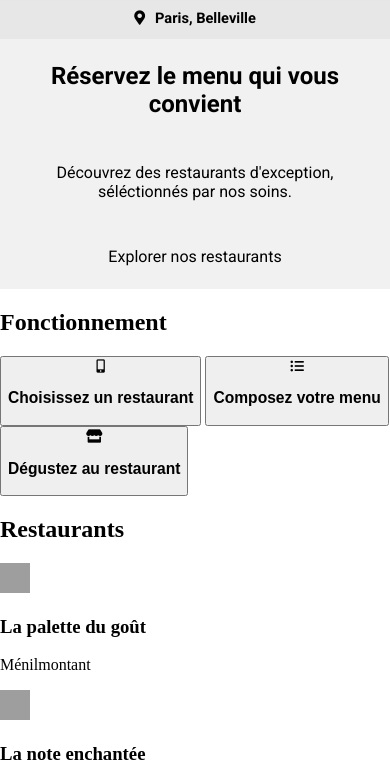
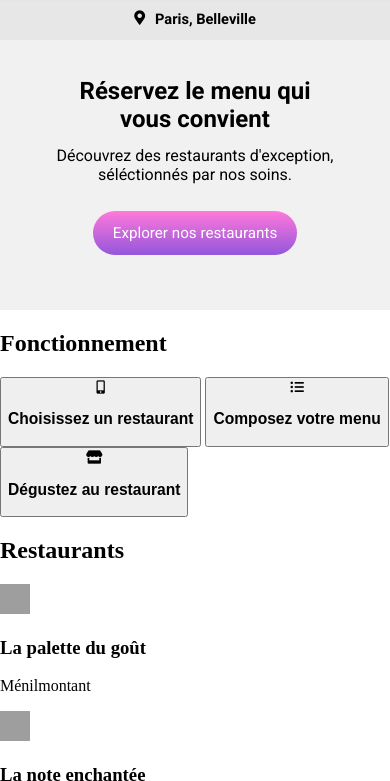
Before and after one commit to minorthomas/MinorThomas_3_24062021, a plain HTML site: page html/index.html in a window 390 px wide. Shown: the part 58-839 px from the top of the page. Drawn offline with Linux system fonts and the light colour scheme; files that its build step writes are made by us from their sources; grey boxes are pictures that could not be loaded; a web font is replaced by a local one.

Commit message:
Booking accueil (mobile)

```diff
--- a/css/mobile/accueil_mobile.css
+++ b/css/mobile/accueil_mobile.css
@@ -39,7 +39,7 @@ img{
     flex-direction: row;
     justify-content: center;
     align-items: center;
-    height: 42px;
+    height: 43px;
     font-family: 'Roboto', sans-serif;
     font-weight: 100;
     font-size: 0.61em;
@@ -59,31 +59,44 @@ img{
     font-family: 'Roboto', sans-serif;
     display: flex;
     flex-direction: column;
-    height: 250px;
+    align-items: center;
+    height: 270px;
     justify-content: space-around;
     background-color: #f1f1f1;
 }
 
-.booking_title{
+.booking_desc{
     display: flex;
-    justify-content: center;
-    text-align: center;
-    align-items: center;
-    margin: 0 20px;
+    flex-direction: column;
+    height: 120px;
+    width: 280px;
+    justify-content: space-around;
+    margin-top: 20px;
 }
 
-.booking_info{
-    display: flex;
-    justify-content: center;
+.booking_desc_title{
     text-align: center;
-    align-items: center;
-    margin: 0 20px;
+    margin: 0;
+}
+
+.booking_desc_info{
+    text-align: center;
+    margin: 0;
 }
 
 .booking_link{
     display: flex;
     justify-content: center;
     text-align: center;
-    align-items: center;
-    margin: 0 20px;
+    padding: 13px 20px;
+    color: #FFF;
+    background: rgb(147,86,220);
+    background: linear-gradient(0deg, rgba(147,86,220,1) 0%, rgba(255,121,218,1) 100%);
+    border-radius: 30px;
+    -webkit-border-radius: 30px;
+    -moz-border-radius: 30px;
+    -ms-border-radius: 30px;
+    -o-border-radius: 30px;
+    font-size: 0.95em;
+    margin-bottom: 45px;
 }
--- a/html/index.html
+++ b/html/index.html
@@ -29,10 +29,12 @@
         </div>
     </header>
     <section class="booking">
-        <h2 class="booking_title">Réservez le menu qui vous convient</h2>
-        <p class="booking_info">
+        <div class="booking_desc">
+            <h2 class="booking_desc_title">Réservez le menu qui vous convient</h2>
+            <p class="booking_desc_info">
             Découvrez des restaurants d'exception, séléctionnés par nos soins.
-        </p>
+            </p>
+        </div>
         <a href="#anchor_restaurants" class="booking_link">Explorer nos restaurants</a>
     </section>
     <section class="tutorial">
```
